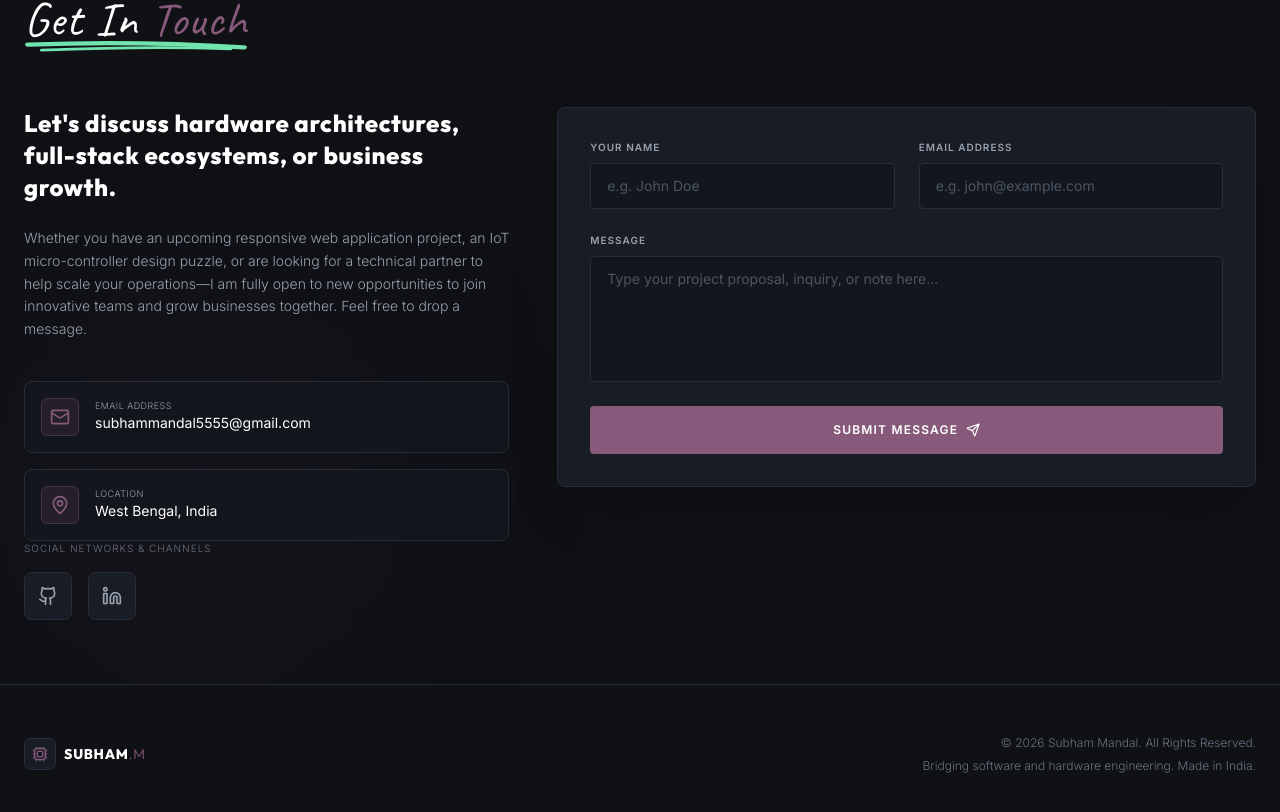
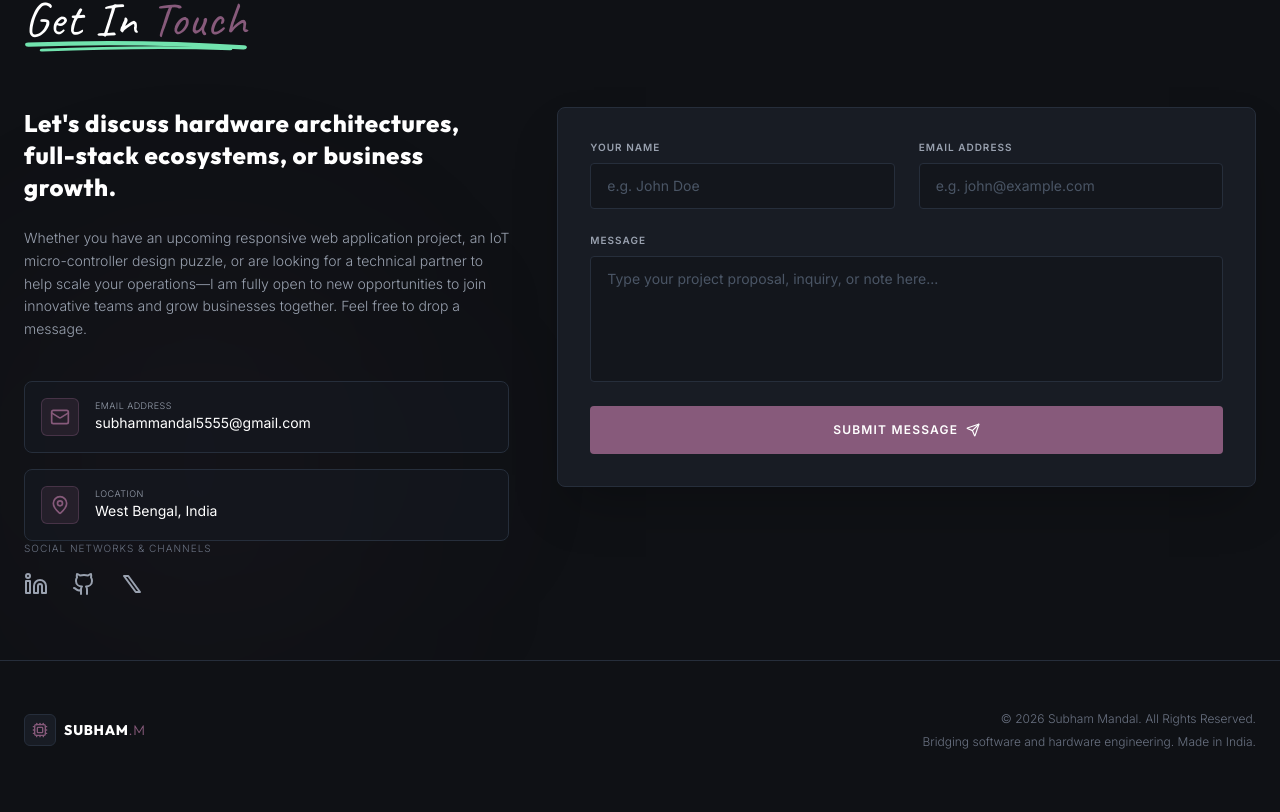
Before and after one commit to Subhammandal5555/personal-portfolio, a Next.js app: page / in a window 1280 px wide. Shown: the part 3889-4701 px from the top of the page. Built offline with nearby package versions, Linux system fonts and the light colour scheme.

Commit message:
feat: reorder and restyle social links horizontally in Contact component

```diff
--- a/src/components/Contact.tsx
+++ b/src/components/Contact.tsx
@@ -93,30 +93,41 @@ export default function Contact() {
               <span className="block font-sans text-[10px] uppercase tracking-widest text-gray-500 font-light mb-4">
                 Social Networks & Channels
               </span>
-              <div className="flex gap-4">
+              <div className="flex gap-6 items-center">
+                <a
+                  href="https://linkedin.com"
+                  target="_blank"
+                  rel="noopener noreferrer"
+                  className="text-gray-400 hover:text-[#0077B5] hover:drop-shadow-[0_0_10px_rgba(0,119,181,0.5)] transition-all duration-300 ease-in-out"
+                  title="LinkedIn"
+                >
+                  <svg className="w-6 h-6" viewBox="0 0 24 24" fill="none" stroke="currentColor" strokeWidth="2" strokeLinecap="round" strokeLinejoin="round">
+                    <path d="M16 8a6 6 0 0 1 6 6v7h-4v-7a2 2 0 0 0-2-2 2 2 0 0 0-2 2v7h-4v-7a6 6 0 0 1 6-6z" />
+                    <rect x="2" y="9" width="4" height="12" />
+                    <circle cx="4" cy="4" r="2" />
+                  </svg>
+                </a>
                 <a
                   href="https://github.com/Subhammandal5555"
                   target="_blank"
                   rel="noopener noreferrer"
-                  className="w-12 h-12 rounded-lg bg-brand-card border border-brand-border flex items-center justify-center text-gray-400 hover:text-brand-accent hover:border-brand-accent hover:shadow-[0_0_15px_rgba(135,90,123,0.3)] transition-all duration-300"
+                  className="text-gray-400 hover:text-white hover:drop-shadow-[0_0_10px_rgba(255,255,255,0.5)] transition-all duration-300 ease-in-out"
                   title="GitHub"
                 >
-                  <svg className="w-5 h-5" viewBox="0 0 24 24" fill="none" stroke="currentColor" strokeWidth="2" strokeLinecap="round" strokeLinejoin="round">
+                  <svg className="w-6 h-6" viewBox="0 0 24 24" fill="none" stroke="currentColor" strokeWidth="2" strokeLinecap="round" strokeLinejoin="round">
                     <path d="M15 22v-4a4.8 4.8 0 0 0-1-3.5c3 0 6-2 6-5.5.08-1.25-.27-2.48-1-3.5.28-1.15.28-2.35 0-3.5 0 0-1 0-3 1.5-2.64-.5-5.36-.5-8 0C6 2 5 2 5 2c-.3 1.15-.3 2.35 0 3.5A5.403 5.403 0 0 0 4 9c0 3.5 3 5.5 6 5.5-.39.49-.68 1.05-.85 1.65-.17.6-.22 1.23-.15 1.85v4" />
                     <path d="M9 18c-4.51 2-5-2-7-2" />
                   </svg>
                 </a>
                 <a
-                  href="#"
+                  href="https://x.com"
                   target="_blank"
                   rel="noopener noreferrer"
-                  className="w-12 h-12 rounded-lg bg-brand-card border border-brand-border flex items-center justify-center text-gray-400 hover:text-brand-accent hover:border-brand-accent hover:shadow-[0_0_15px_rgba(135,90,123,0.3)] transition-all duration-300"
-                  title="LinkedIn"
+                  className="text-gray-400 hover:text-slate-200 hover:drop-shadow-[0_0_10px_rgba(255,255,255,0.4)] transition-all duration-300 ease-in-out"
+                  title="Twitter (X)"
                 >
-                  <svg className="w-5 h-5" viewBox="0 0 24 24" fill="none" stroke="currentColor" strokeWidth="2" strokeLinecap="round" strokeLinejoin="round">
-                    <path d="M16 8a6 6 0 0 1 6 6v7h-4v-7a2 2 0 0 0-2-2 2 2 0 0 0-2 2v7h-4v-7a6 6 0 0 1 6-6z" />
-                    <rect x="2" y="9" width="4" height="12" />
-                    <circle cx="4" cy="4" r="2" />
+                  <svg className="w-6 h-6" viewBox="0 0 24 24" fill="none" stroke="currentColor" strokeWidth="2" strokeLinecap="round" strokeLinejoin="round">
+                    <path d="M4 4l11.73 16h4.27L8.27 4H4z" />
                   </svg>
                 </a>
               </div>
```
